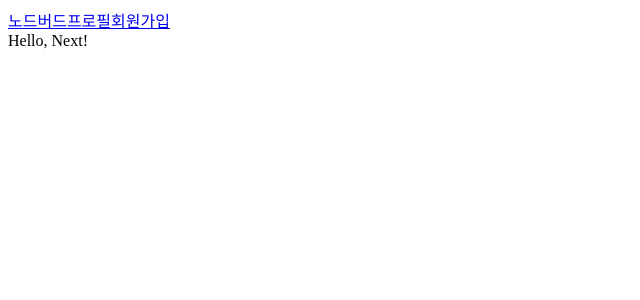
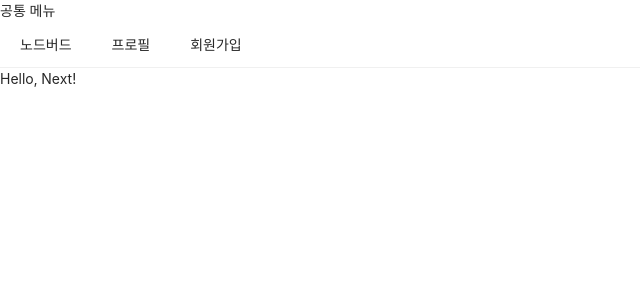
Before and after one commit to dannnnnnnnnny/nextjs, a Next.js app in the folder front/: page / in a window 1280 px wide. Shown: the top 300 px of the page, without its empty margins (0-640 px from the left). Built offline with nearby package versions, Linux system fonts and the light colour scheme.

Commit message:
add antd Menu

```diff
--- a/front/components/AppLayout.js
+++ b/front/components/AppLayout.js
@@ -1,21 +1,28 @@
 import PropTypes from 'prop-types';
 import Link from 'next/link';
 import React from 'react';
+import { Menu } from 'antd';
 
 const AppLayout = ({ children }) => {
     return (
 			<div>
-				<div>
+				<Menu mode="horizontal">
+					<Menu.Item>
 						<Link href="/">
 							<a>노드버드</a>
 						</Link>
+					</Menu.Item>
+					<Menu.Item>
 						<Link href="/profile">
 							<a>프로필</a>
 						</Link>
+					</Menu.Item>
+					<Menu.Item>
 						<Link href="/signup">
 							<a>회원가입</a>
 						</Link>
-				</div>
+					</Menu.Item>
+				</Menu>
 				{children}
 			</div>
 		);
--- a/front/package.json
+++ b/front/package.json
@@ -10,10 +10,13 @@
   "author": "DonghwiKim",
   "license": "ISC",
   "dependencies": {
+    "@ant-design/icons": "^4.3.0",
+    "antd": "^4.9.1",
     "next": "^9.5.5",
     "prop-types": "^15.7.2",
     "react": "^17.0.1",
-    "react-dom": "^17.0.1"
+    "react-dom": "^17.0.1",
+    "styled-components": "^5.2.1"
   },
   "devDependencies": {
     "eslint": "^7.14.0",
--- /dev/null
+++ b/front/pages/_app.js
@@ -0,0 +1,18 @@
+import React from 'react';
+import 'antd/dist/antd.css';
+import PropTypes from 'prop-types';
+
+const NodeBird = ({ Component }) => {
+    return (
+			<>
+                <div>공통 메뉴</div>
+				<Component />
+			</>
+		);
+}
+
+NodeBird.propTypes = {
+    Component: PropTypes.elementType.isRequired,
+}
+
+export default NodeBird;
```
Also changed, not shown: 1 other file (tests, documents, lock files or other folders). Lines whose indentation alone changed are shown as unchanged.
